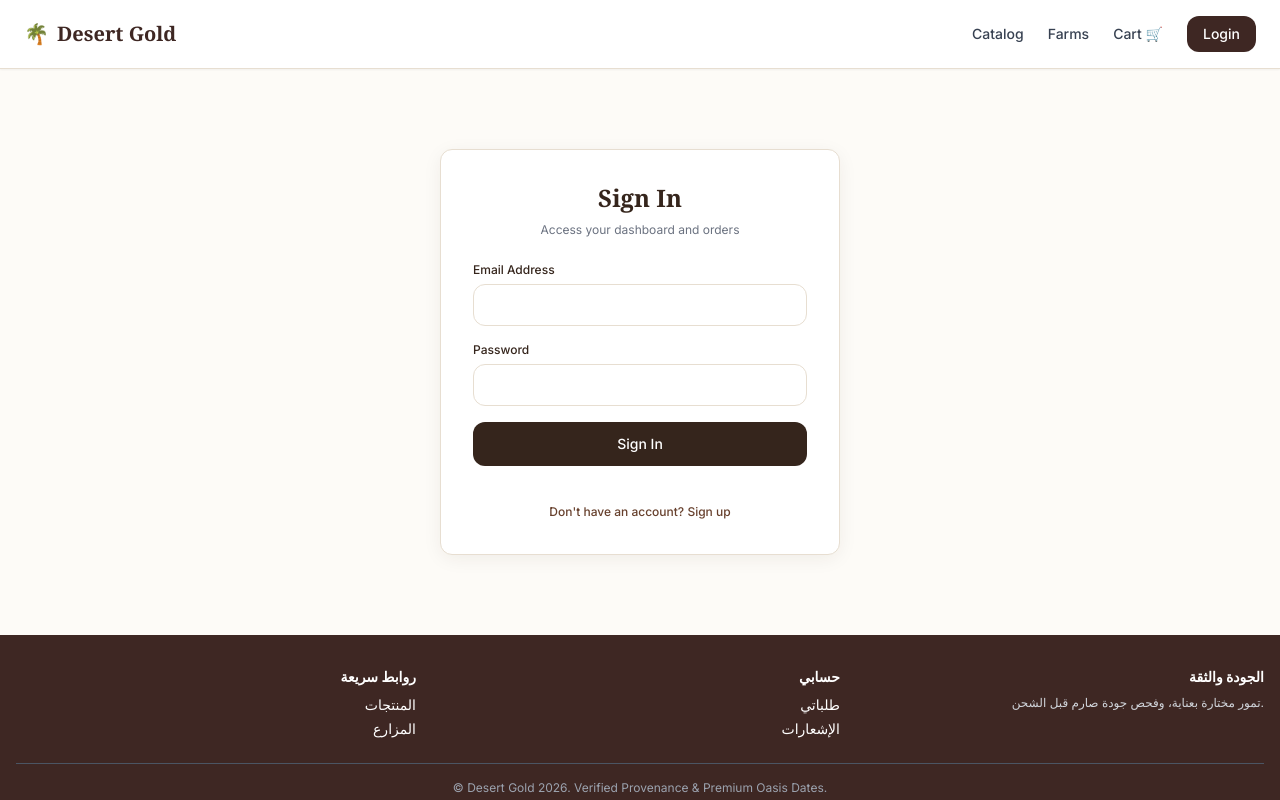
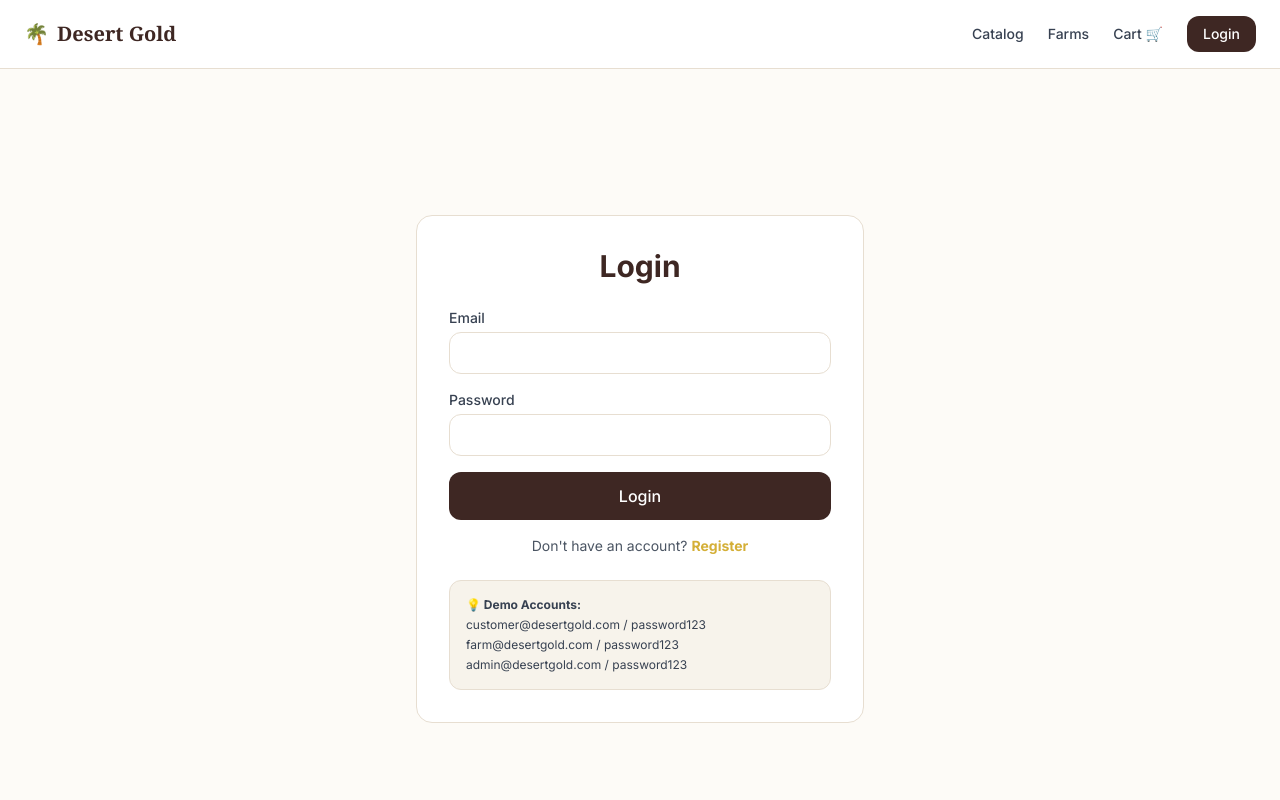
Before and after one commit to benaggachakerellah-dev/chaker, a Next.js app: page /en/auth in a window 1280 px wide. Shown: the top 800 px of the page. Built offline with nearby package versions, Linux system fonts and the light colour scheme; no server answers.

Commit message:
feat: implement auth page with demo accounts

```diff
--- a/src/app/[locale]/auth/page.tsx
+++ b/src/app/[locale]/auth/page.tsx
@@ -3,116 +3,99 @@
 import { useState } from 'react';
 import { createClient } from '@/lib/supabase/client';
 import { useRouter } from 'next/navigation';
-import { Input } from '@/components/ui/Input';
-import { Button } from '@/components/ui/Button';
+import { Locale, locales } from '@/lib/i18n/config';
 
-export default function AuthPage({ params }: { params: { locale: string } }) {
+export default function AuthPage({ params }: { params: { locale: Locale } }) {
   const { locale } = params;
   const router = useRouter();
   const supabase = createClient();
-
-  const [isLogin, setIsLogin] = useState(true);
   const [email, setEmail] = useState('');
   const [password, setPassword] = useState('');
-  const [fullName, setFullName] = useState('');
-  const [error, setError] = useState('');
+  const [isLogin, setIsLogin] = useState(true);
+  const [error, setError] = useState<string | null>(null);
   const [loading, setLoading] = useState(false);
 
-  const handleAuth = async (e: React.FormEvent) => {
+  const isAr = locale === 'ar';
+
+  const handleSubmit = async (e: React.FormEvent) => {
     e.preventDefault();
-    setError('');
     setLoading(true);
+    setError(null);
 
     try {
       if (isLogin) {
-        const { data, error } = await supabase.auth.signInWithPassword({ email, password });
+        const { error } = await supabase.auth.signInWithPassword({ email, password });
         if (error) throw error;
-
-        // Fetch profile to redirect correctly
-        const { data: profile } = await supabase
-          .from('profiles')
-          .select('role')
-          .eq('id', data.user.id)
-          .single();
-
-        const role = profile?.role || 'customer';
-        if (role === 'admin') router.push(`/${locale}/admin`);
-        else if (role === 'farm') router.push(`/${locale}/farm`);
-        else router.push(`/${locale}/account/orders`);
       } else {
-        const { data, error } = await supabase.auth.signUp({
-          email,
-          password,
-          options: {
-            data: { full_name: fullName, role: 'customer' }
+        const { error } = await supabase.auth.signUp({ email, password });
+        if (error) throw error;
       }
-        });
-        if (error) throw error;
-        alert('Registration successful! Please sign in.');
-        setIsLogin(true);
-      }
+      router.push(`/${locale}/account/orders`);
+      router.refresh();
     } catch (err: any) {
-      setError(err.message || 'Authentication failed');
+      setError(err.message || 'حدث خطأ');
     } finally {
       setLoading(false);
     }
   };
 
   return (
-    <div className="max-w-md mx-auto px-6 py-20">
-      <div className="bg-white border border-[#E7DED1] rounded-lg p-8 shadow-subtle space-y-6">
-        <div className="text-center space-y-2">
-          <h1 className="text-2xl font-serif font-bold text-[#35251C]">
-            {isLogin ? (locale === 'ar' ? 'تسجيل الدخول' : 'Sign In') : (locale === 'ar' ? 'إنشاء حساب جديد' : 'Create Account')}
+    <div className="min-h-screen flex items-center justify-center bg-[#FDFBF7] px-4">
+      <div className="max-w-md w-full bg-white rounded-2xl shadow-premium p-8 border border-[#E7DED1]">
+        <h1 className="text-3xl font-bold text-center mb-6 text-[#3E2723]">
+          {isAr ? (isLogin ? 'تسجيل الدخول' : 'إنشاء حساب جديد') : (isLogin ? 'Login' : 'Register')}
         </h1>
-          <p className="text-xs text-gray-500">
-            {isLogin ? (locale === 'ar' ? 'أدخل بيانات حسابك للوصول إلى لوحة التحكم والطلبات' : 'Access your dashboard and orders') : (locale === 'ar' ? 'انضم إلى منصة الذهب الصحراوي' : 'Join the Desert Gold marketplace')}
-          </p>
-        </div>
 
-        {error && (
-          <div className="bg-red-50 text-red-700 text-xs p-3 rounded border border-red-200">
-            {error}
-          </div>
-        )}
+        {error && <div className="bg-red-100 text-red-700 p-3 rounded-lg mb-4 text-sm">{error}</div>}
 
-        <form onSubmit={handleAuth} className="space-y-4">
-          {!isLogin && (
-            <Input
-              required
-              label={locale === 'ar' ? 'الاسم الكامل' : 'Full Name'}
-              type="text"
-              value={fullName}
-              onChange={(e) => setFullName(e.target.value)}
-            />
-          )}
-          <Input
-            required
-            label={locale === 'ar' ? 'البريد الإلكتروني' : 'Email Address'}
+        <form onSubmit={handleSubmit} className="space-y-4">
+          <div>
+            <label className="block text-sm font-medium mb-1 text-gray-700">{isAr ? 'البريد الإلكتروني' : 'Email'}</label>
+            <input
               type="email"
               value={email}
               onChange={(e) => setEmail(e.target.value)}
+              className="w-full px-4 py-2 border border-[#E7DED1] rounded-lg focus:outline-none focus:ring-2 focus:ring-[#D4AF37]"
+              required
             />
-          <Input
-            required
-            label={locale === 'ar' ? 'كلمة المرور' : 'Password'}
+          </div>
+          <div>
+            <label className="block text-sm font-medium mb-1 text-gray-700">{isAr ? 'كلمة المرور' : 'Password'}</label>
+            <input
               type="password"
               value={password}
               onChange={(e) => setPassword(e.target.value)}
+              className="w-full px-4 py-2 border border-[#E7DED1] rounded-lg focus:outline-none focus:ring-2 focus:ring-[#D4AF37]"
+              required
             />
-
-          <Button type="submit" disabled={loading} className="w-full py-3 mt-2">
-            {loading ? (locale === 'ar' ? 'جاري المعالجة...' : 'Processing...') : (isLogin ? (locale === 'ar' ? 'دخول' : 'Sign In') : (locale === 'ar' ? 'تسجيل' : 'Register'))}
-          </Button>
+          </div>
+          <button
+            type="submit"
+            disabled={loading}
+            className="w-full bg-[#3E2723] text-white py-3 rounded-lg font-medium hover:bg-[#3E2723]/90 transition disabled:opacity-50"
+          >
+            {loading ? (isAr ? 'جارٍ التحميل...' : 'Loading...') : (isAr ? (isLogin ? 'دخول' : 'تسجيل') : (isLogin ? 'Login' : 'Register'))}
+          </button>
         </form>
 
-        <div className="text-center pt-2">
+        <p className="text-center text-sm mt-4 text-gray-600">
+          {isAr ? (isLogin ? 'ليس لديك حساب؟' : 'لديك حساب بالفعل؟') : (isLogin ? "Don't have an account?" : 'Already have an account?')}
           <button
+            type="button"
             onClick={() => setIsLogin(!isLogin)}
-            className="text-xs text-[#67402D] hover:underline font-medium"
+            className="text-[#D4AF37] font-bold hover:underline ms-1"
           >
-            {isLogin ? (locale === 'ar' ? 'ليس لديك حساب؟ أنشئ حساباً جديداً' : "Don't have an account? Sign up") : (locale === 'ar' ? 'لديك حساب بالفعل؟ سجل دخولك' : 'Already have an account? Sign in')}
+            {isAr ? (isLogin ? 'إنشاء حساب' : 'تسجيل الدخول') : (isLogin ? 'Register' : 'Login')}
           </button>
+        </p>
+
+        <div className="mt-6 p-4 bg-[#F7F3EB] rounded-lg text-xs text-gray-700 border border-[#E7DED1]">
+          <p className="font-bold mb-1">💡 {isAr ? 'حسابات تجريبية:' : 'Demo Accounts:'}</p>
+          <ul className="space-y-1">
+            <li>customer@desertgold.com / password123</li>
+            <li>farm@desertgold.com / password123</li>
+            <li>admin@desertgold.com / password123</li>
+          </ul>
         </div>
       </div>
     </div>
```
Also changed, not shown: scripts/seed-users.mjs (added, +73 -0 lines). Lines whose indentation alone changed are shown as unchanged.
